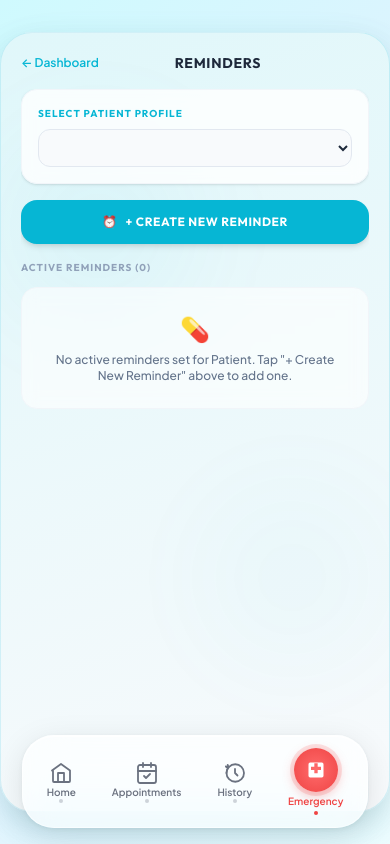
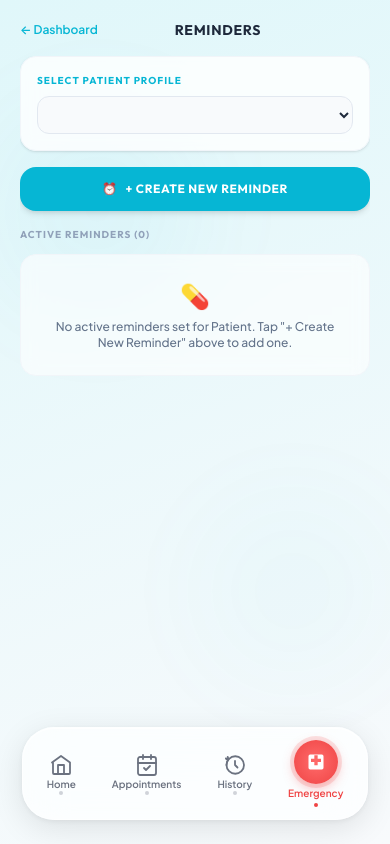
Before and after one commit to SAGAR172006/SGH-cure, a React (Vite) app in the folder frontend/: page /#/reminders in a window 390 px wide. Built offline with nearby package versions, Linux system fonts and the light colour scheme.

Commit message:
feat: Add AndroidManifest.xml RECORD_AUDIO permissions and refactor modals to absolute positioning inside mobile container wrapper

```diff
--- a/frontend/src/components/BottomNav.jsx
+++ b/frontend/src/components/BottomNav.jsx
@@ -61,7 +61,7 @@ export default function BottomNav() {
   if (hiddenPaths.includes(location.pathname)) return null;
 
   return (
-    <div className="fixed bottom-4 left-0 right-0 z-50 flex justify-center px-4 pointer-events-none">
+    <div className="absolute bottom-6 left-0 right-0 z-50 flex justify-center px-4 pointer-events-none">
       <div
         className="pointer-events-auto flex items-center gap-1 px-2 py-2 rounded-[32px]"
         style={{
--- a/frontend/src/index.css
+++ b/frontend/src/index.css
@@ -129,3 +129,18 @@ html, body, #root, .smooth-scroll {
   scroll-snap-align: start;
   scroll-snap-stop: always;
 }
+
+@media (max-width: 640px) {
+  #root {
+    max-width: 100% !important;
+    height: 100vh !important;
+    min-height: 100vh !important;
+    max-height: 100vh !important;
+    border-radius: 0px !important;
+    border: none !important;
+  }
+  body {
+    padding: 0 !important;
+    background: var(--color-background-end) !important;
+  }
+}
--- a/frontend/src/screens/Dashboard.jsx
+++ b/frontend/src/screens/Dashboard.jsx
@@ -1014,7 +1014,7 @@ export default function Dashboard() {
       {/* ══ HEALTH CARD QR POP-UP MODAL ══ */}
       <AnimatePresence>
         {isHealthCardModalOpen && (
-          <div className="fixed inset-0 z-50 flex items-center justify-center p-4">
+          <div className="absolute inset-0 z-50 flex items-center justify-center p-4">
             <motion.div
               initial={{ opacity: 0 }}
               animate={{ opacity: 1 }}
@@ -1222,7 +1222,7 @@ export default function Dashboard() {
       {/* ══ AI DOCTOR MODAL — floats above bottom nav ══ */}
       <AnimatePresence>
         {isVoiceActive && (
-          <div className="fixed inset-0 z-50 flex items-end justify-center pointer-events-none">
+          <div className="absolute inset-0 z-50 flex items-end justify-center pointer-events-none">
             <div className="absolute inset-0 bg-black/40 backdrop-blur-sm pointer-events-auto" onClick={closeConsultation} />
 
             <motion.div
--- a/frontend/src/screens/Reminders.jsx
+++ b/frontend/src/screens/Reminders.jsx
@@ -148,7 +148,7 @@ export default function Reminders() {
             initial={{ opacity: 0, y: -20, scale: 0.95 }}
             animate={{ opacity: 1, y: 0, scale: 1 }}
             exit={{ opacity: 0, y: -20, scale: 0.95 }}
-            className="fixed top-5 left-1/2 -translate-x-1/2 z-50 max-w-xs w-[90%] bg-slate-900/95 text-white backdrop-blur-md px-4 py-3 rounded-2xl shadow-2xl border border-white/20 flex items-center gap-3 text-xs font-semibold"
+            className="absolute top-5 left-1/2 -translate-x-1/2 z-50 max-w-xs w-[90%] bg-slate-900/95 text-white backdrop-blur-md px-4 py-3 rounded-2xl shadow-2xl border border-white/20 flex items-center gap-3 text-xs font-semibold"
           >
             <span className="text-base">🔔</span>
             <span className="flex-1 capitalize">{toastMsg}</span>
@@ -264,7 +264,7 @@ export default function Reminders() {
       {/* Create / Edit Modal */}
       <AnimatePresence>
         {isModalOpen && (
-          <div className="fixed inset-0 z-50 flex items-center justify-center p-4">
+          <div className="absolute inset-0 z-50 flex items-center justify-center p-4">
             <motion.div
               initial={{ opacity: 0 }}
               animate={{ opacity: 1 }}
```
Also changed, not shown: 1 other file (tests, documents, lock files or other folders).
